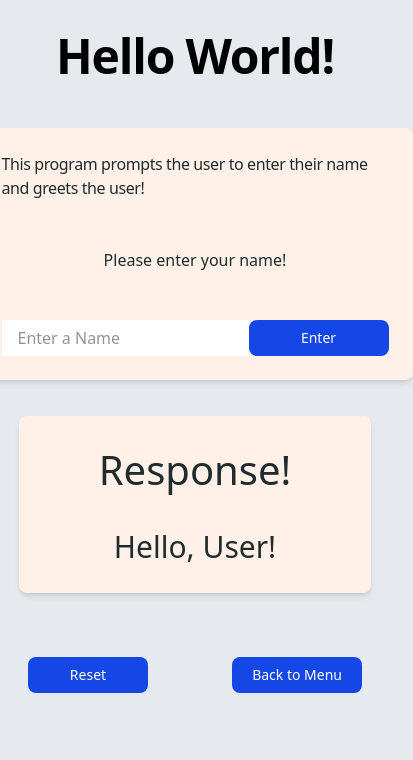
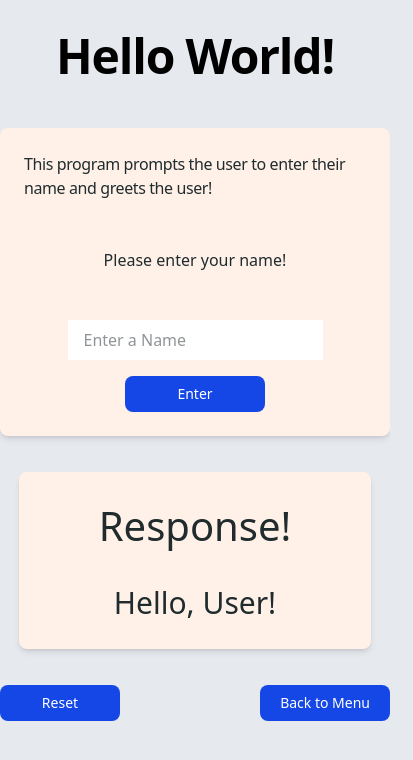
Before and after one commit to dherrera-code/AllForOneBuild, a website built with Vite: page Pages/HelloWorld.html in a window 390 px wide. Shown: the whole page, 413 px wide, since content can reach past the window. Built offline with nearby package versions, Linux system fonts and the light colour scheme.

Commit message:
Make the footer buttons better responsive!

```diff
--- a/Pages/HelloWorld.html
+++ b/Pages/HelloWorld.html
@@ -23,15 +23,14 @@
           name and greets the user!</h5>
       </a>
       <p class="my-12 lg:text-2xl xl:text-4xl font-normal text-center">Please enter your name!</p>
-      <div class="flex">
-        <input id="inputName" type="text" class="bg-white ps-4" placeholder="Enter a Name">
-        <button id="enterBtn" style="margin-left: auto;"
+      <div class="grid sm:grid-cols-2 place-items-center gap-4">
+        <input id="inputName" type="text" class="bg-white ps-4 p-2" placeholder="Enter a Name">
+        <button id="enterBtn"
           class=" w-35 md:w-40 lg:w-50 px-5 py-2 text-sm font-medium text-center text-white bg-blue-700 rounded-lg hover:bg-blue-800 focus:ring-4 focus:outline-none focus:ring-blue-300 dark:bg-blue-600 dark:hover:bg-blue-700 dark:focus:ring-blue-800">
           Enter
       </button>
       </div>
     </div>
-
   </section>
 
   <!-- Response block! -->
@@ -40,13 +39,12 @@
       <h2 class="text-[40px] text-center mb-6">Response!</h2>
       <p id="displayHelloUser" class="text-[30px] text-center">Hello, User!</p>
     </div>
-
   </section>
 
 <!-- Buttons to reset response or Back to index -->
-  <section>
-    <div class="container max-w-6xl p-7">
-      <div class="flex justify-between">
+  <section class="flex justify-center">
+    <div class="flex-1 max-w-6xl">
+      <div class="grid grid-cols-2 place-items-stretch">
       <a id="resetBtn"
           class="w-30 md:w-40 px-5 py-2 text-sm font-medium text-center text-white bg-blue-700 rounded-lg hover:bg-blue-800 focus:ring-4 focus:outline-none focus:ring-blue-300 dark:bg-blue-600 dark:hover:bg-blue-700 dark:focus:ring-blue-800">
           Reset
--- a/src/style.css
+++ b/src/style.css
@@ -14,7 +14,3 @@ body{
 .btn:hover{
     background-color: #155A94;
 }
-.container{
-    margin: 0 auto;
-    display: block;
-}
```
Also changed, not shown: Pages/AddingNumbers.html (+3 -3 lines), Pages/AskingQuestions.html (+3 -3 lines), Pages/GreaterOrLess.html (+3 -3 lines), Pages/MadLib.html (+3 -3 lines), Pages/Magic8Ball.html (+3 -3 lines), Pages/OddOrEven.html (+3 -3 lines), Pages/RestaurantPicker.html (+3 -3 lines), Pages/ReverseItAlph.html (+3 -3 lines), Pages/ReverseItNum.html (+3 -3 lines), README.md, src/output.css.
